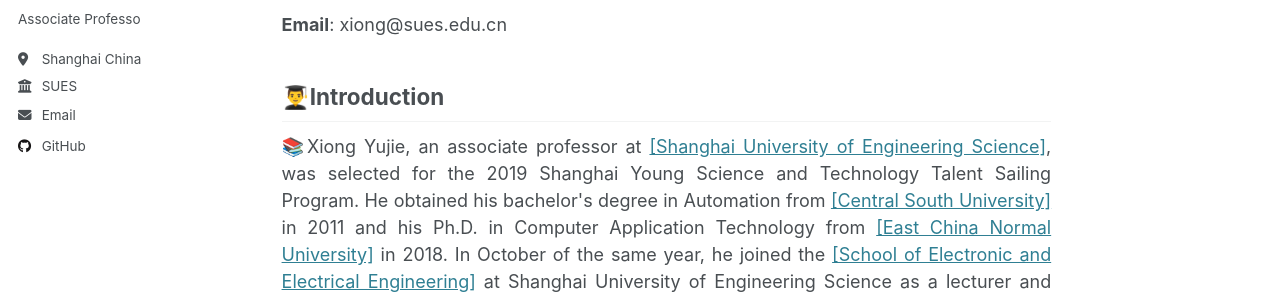
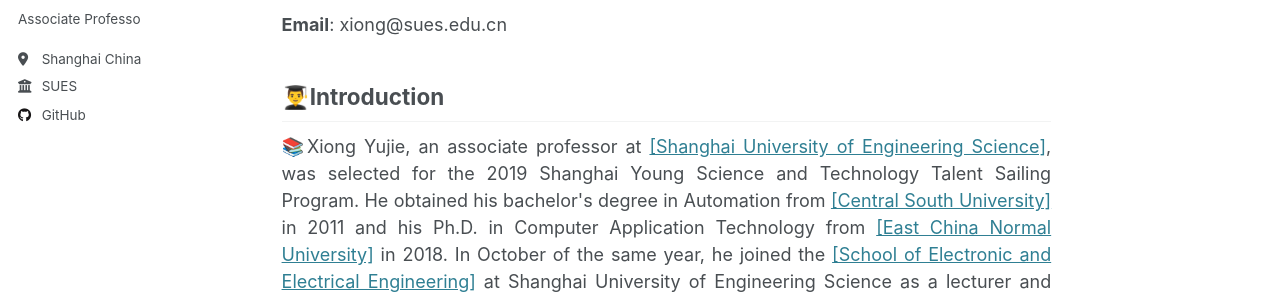
Before and after one commit to X-Lab-CN/introduce, a Jekyll site: the page built from _pages/about.md, in a window 1280 px wide. Shown: the part 366-664 px from the top of the page. Built offline with Jekyll 4.4.1, drawn with Linux system fonts in a browser that asks for light colours.

Commit message:
Update _config.yml

```diff
--- a/_config.yml
+++ b/_config.yml
@@ -29,7 +29,7 @@
   location         : "Shanghai China"
   employer         : "SUES"
   uri              : #
-  email            : ""
+  # email            : ""
 
   # Academic websites
   arxiv            :
```
